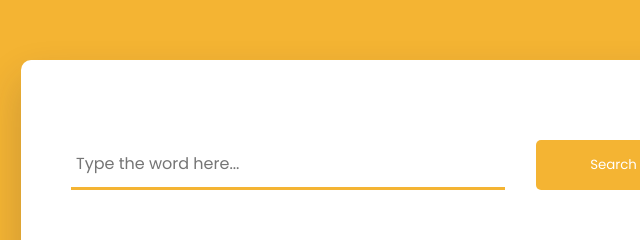
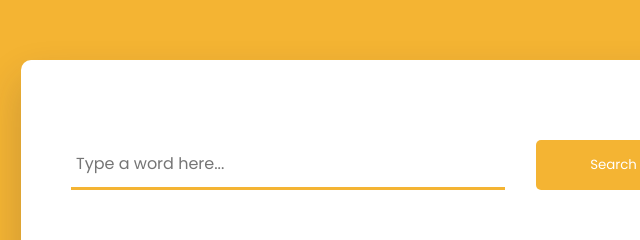
Before and after one commit to pkuczak/cse121b, a plain HTML site: page project.html in a window 1280 px wide. Shown: the part 235-475 px from the top of the page, 259-899 px from the left. Drawn offline with Linux system fonts and the light colour scheme.

Commit message:
changed a placeholder word

```diff
--- a/project.html
+++ b/project.html
@@ -19,7 +19,7 @@
     <audio src="" id="sound"></audio>
     <div class="container">
         <div class="search-box">
-            <input type="text" placeholder="Type the word here..." id="input-word">
+            <input type="text" placeholder="Type a word here..." id="input-word">
             <button id="search-button">Search</button>
         </div>
         <div class="result" id="result"></div>
```
